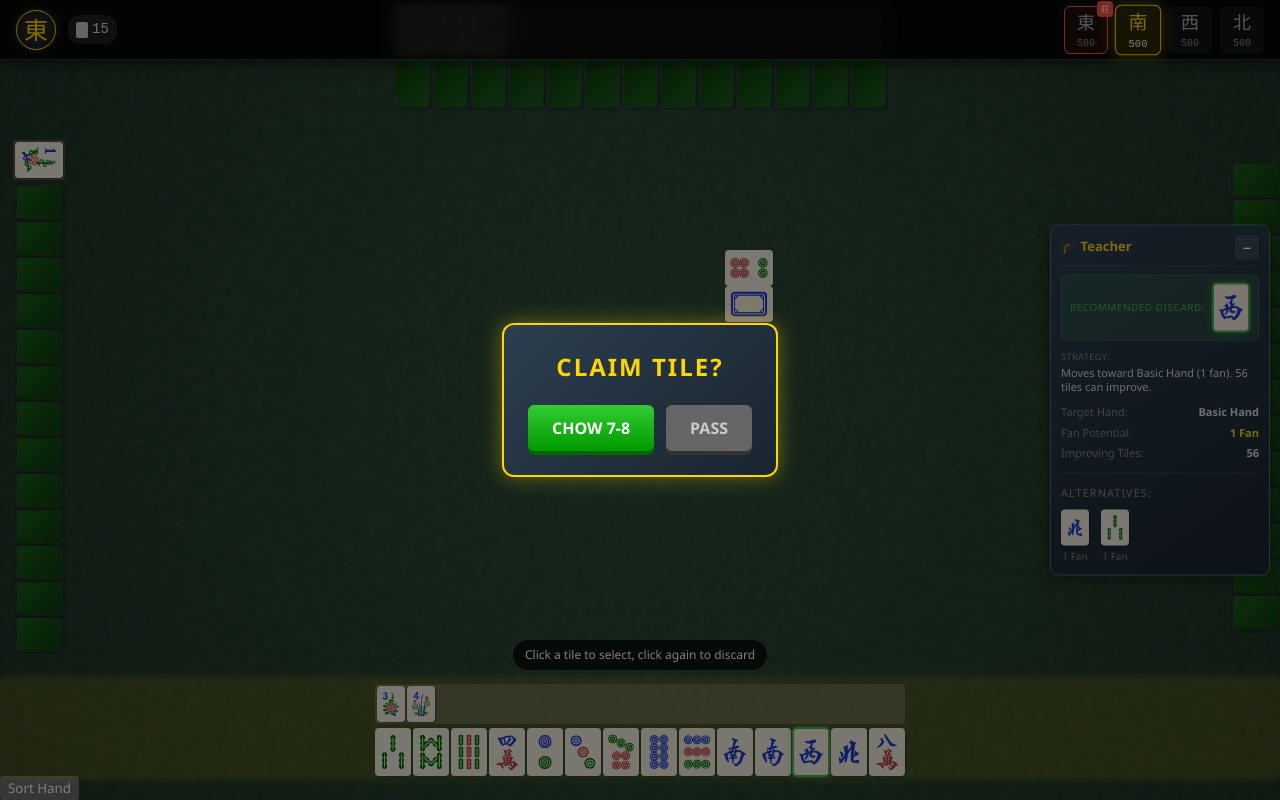
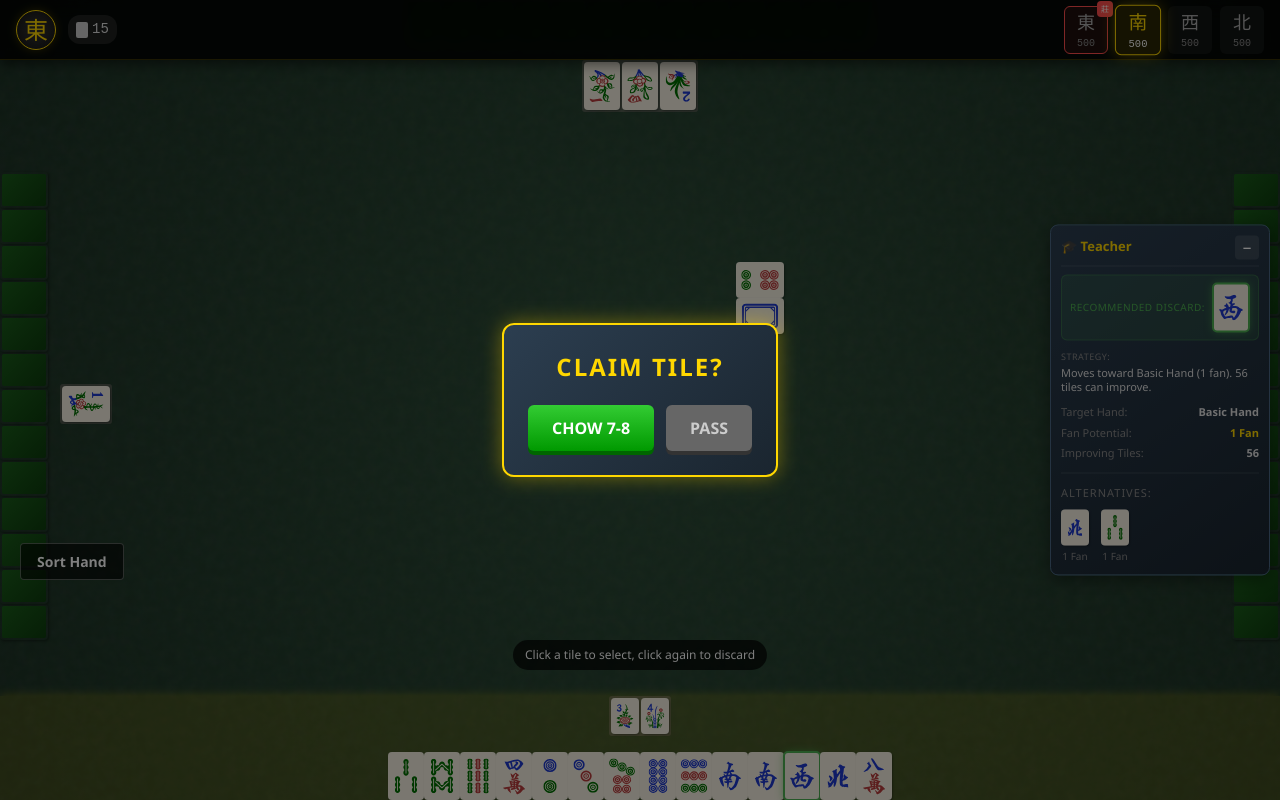
Before and after one commit to Kimeiga/hkos, a React (Vite) app: page / in a window 1280 px wide. Built offline with nearby package versions, Linux system fonts and the light colour scheme.

Commit message:
Add Cloudflare Pages deployment workflow and wrangler config

```diff
--- a/src/components/DiscardRiver.tsx
+++ b/src/components/DiscardRiver.tsx
@@ -23,7 +23,7 @@ export const DiscardRiver: React.FC<DiscardRiverProps> = ({ discards }) => {
                 {/* East (Right) */}
                 <div className="river-section east">
                     {discards.east.map(tile => (
-                        <Tile key={tile.instanceId} tile={tile} rotation={90} /> // Landscape (Top->Right)
+                        <Tile key={tile.instanceId} tile={tile} rotation={270} /> // Landscape (Top->Left)
                     ))}
                 </div>
 
@@ -37,7 +37,7 @@ export const DiscardRiver: React.FC<DiscardRiverProps> = ({ discards }) => {
                 {/* West (Left) */}
                 <div className="river-section west">
                     {discards.west.map(tile => (
-                        <Tile key={tile.instanceId} tile={tile} rotation={270} /> // Landscape (Top->Left)
+                        <Tile key={tile.instanceId} tile={tile} rotation={90} /> // Landscape (Top->Right)
                     ))}
                 </div>
 
--- a/src/components/GameTable.tsx
+++ b/src/components/GameTable.tsx
@@ -123,7 +123,25 @@ export const GameTable: React.FC = () => {
       ))}
 
       {phase === 'playing' && currentTurn === 'south' && turnPhase === 'discard' && (
-        <button className="sort-button" onClick={sortHand}>Sort Hand</button>
+        <button
+          className="sort-button"
+          onClick={sortHand}
+          style={{
+            position: 'absolute',
+            bottom: '220px', /* Lifted well above the hand area */
+            left: '20px',
+            zIndex: 60,
+            padding: '8px 16px',
+            fontSize: '14px',
+            fontWeight: 'bold',
+            background: 'rgba(0,0,0,0.6)',
+            color: '#fff',
+            border: '1px solid rgba(255,255,255,0.3)',
+            borderRadius: '4px'
+          }}
+        >
+          Sort Hand
+        </button>
       )}
 
       <TeacherPanel
--- a/src/components/PlayerHand.css
+++ b/src/components/PlayerHand.css
@@ -12,38 +12,75 @@
   box-shadow: 0 0 10px rgba(255, 215, 0, 0.3);
 }
 
-/* Bottom player (human) - horizontal row */
-.player-hand.bottom {
-  flex-direction: column;
-  width: auto;
-  max-width: 100%;
+/* Main Container: Controls relationship between Hand and Exposed Zone */
+.player-hand {
+  position: relative;
+  display: flex;
+  align-items: center;
+  justify-content: center;
+  z-index: 20;
+  gap: 12px;
+  /* Spacing between Hand and Exposed Zone */
 }
 
-.player-hand.bottom .hand-tiles {
-  flex-direction: row;
-  gap: 2px;
-}
-
-/* Top player - horizontal row */
-.player-hand.top {
+/* South (Bottom): Exposed (Top) / Hand (Bottom) -> Column */
+.player-hand.bottom {
   flex-direction: column;
 }
 
-.player-hand.top .hand-tiles {
-  flex-direction: row;
-  gap: 2px;
+/* North (Top): Hand (Top) / Exposed (Bottom) -> Column-Reverse */
+.player-hand.top {
+  flex-direction: column-reverse;
+  /* HTML: Exposed, Hand. Reverse: Hand (Top), Exposed (Bottom) */
 }
 
-/* Left player - vertical column */
+/* West (Left): Hand (Left Edge) / Exposed (Right/Center) -> Row-Reverse */
 .player-hand.left {
-  flex-direction: column;
+  flex-direction: row-reverse;
+  /* HTML: Exposed, Hand. Reverse: Hand (Left), Exposed (Right) */
+  height: 100%;
+}
+
+/* East (Right): Hand (Right Edge) / Exposed (Left/Center) -> Row */
+.player-hand.right {
+  flex-direction: row;
+  /* HTML: Exposed, Hand. Row: Exposed (Left! No wait), Hand (Right).
+     Row: Start->End. Start is Left.
+     Item 1 (Exposed). Item 2 (Hand).
+     Result: Exposed | Hand.
+     Hand is on Right Edge? Yes, if container aligns to Right or Justify End.
+     But we want Hand on Right Edge.
+     So Order: Exposed (Left), Hand (Right).
+     This matches standard Row flow.
+  */
+  height: 100%;
+}
+
+
+/* --- Exposed Zone (Melds + Flowers) --- */
+.exposed-zone {
+  display: flex;
+  gap: 8px;
+  align-items: center;
   justify-content: center;
 }
 
-/* Right player - vertical column */
-.player-hand.right {
+/* Vertical Players: Exposed Zone is a COLUMN of items */
+.player-hand.left .exposed-zone,
+.player-hand.right .exposed-zone {
   flex-direction: column;
+  flex-wrap: wrap;
+  max-height: 80vh;
+  /* Prevent overflow */
   justify-content: center;
+}
+
+/* Horizontal Players: Exposed Zone is a ROW of items */
+.player-hand.bottom .exposed-zone,
+.player-hand.top .exposed-zone {
+  flex-direction: row;
+  flex-wrap: wrap;
+  max-width: 90vw;
 }
 
 .player-info {
--- a/src/components/PlayerHand.tsx
+++ b/src/components/PlayerHand.tsx
@@ -41,7 +41,19 @@ export const PlayerHand: React.FC<PlayerHandProps> = ({
 
   return (
     <div className={`player-hand ${position} ${isCurrentTurn ? 'current-turn' : ''}`}>
-      {/* Exposed melds */}
+      {/* Exposed Zone: Melds + Flowers */}
+      <div className="exposed-zone">
+        {/* Flowers */}
+        {flowers.length > 0 && (
+          <div className={`flowers ${isVertical ? 'flowers-vertical' : ''}`}>
+            {flowers.map(tile => (
+              <Tile key={tile.instanceId} tile={tile} isHint={true} rotation={rotation} />
+            ))}
+          </div>
+        )}
+
+        {/* Melds */}
+        {melds.length > 0 && (
           <div className={`melds ${isVertical ? 'melds-vertical' : ''}`}>
             {melds.map((meld, i) => (
               <div key={i} className={`meld ${isVertical ? 'meld-vertical' : ''}`}>
@@ -56,19 +68,10 @@ export const PlayerHand: React.FC<PlayerHandProps> = ({
               </div>
             ))}
           </div>
-      {/* Hand Container: Stack Flowers and Tiles Vertically for Bottom/Top, Horizontally for Sides?
-         User said: "put it in front of you... in front of the hand".
-         For South (Bottom), "in front" usually means "closer to center" (Above).
-      */}
-      <div className={`hand-container ${position}`}>
-        {/* Flowers */}
-        {flowers.length > 0 && (
-          <div className={`flowers ${isVertical ? 'flowers-vertical' : ''}`}>
-            {flowers.map(tile => (
-              <Tile key={tile.instanceId} tile={tile} isHint={true} rotation={rotation} />
-            ))}
+        )}
       </div>
-        )}
+
+      {/* Hand Container Removed - Direct Hand Tiles */}
 
       {/* Hand tiles */}
       <div className={`hand-tiles ${isVertical ? 'hand-tiles-vertical' : ''}`} style={{ minWidth: isHuman ? 'auto' : 'auto' }}>
@@ -103,6 +106,5 @@ export const PlayerHand: React.FC<PlayerHandProps> = ({
         </AnimatePresence>
       </div>
     </div>
-    </div>
   );
 };
```
Also changed, not shown: 1 other file (tests, documents, lock files or other folders). Lines whose indentation alone changed are shown as unchanged.
